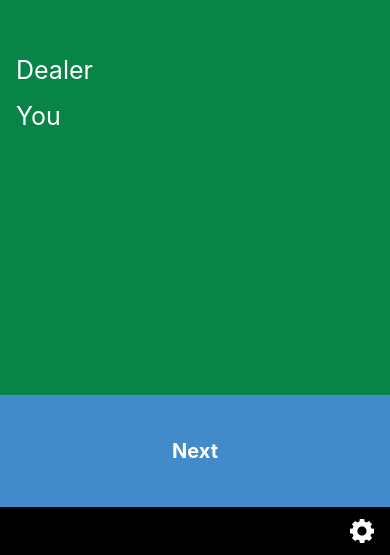
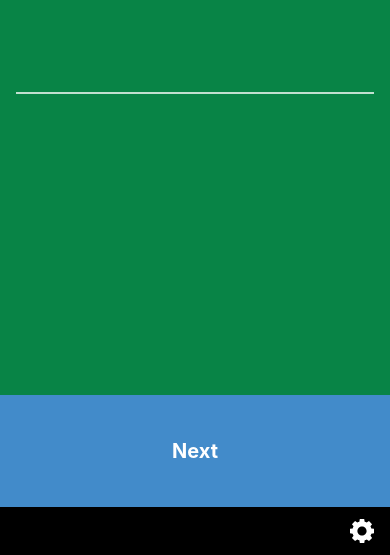
Before and after one commit to capelski/blackjump, a React Native app: screen / in a window 390 px wide. Shown: the part 289-844 px from the top of the page. Built offline with nearby package versions, Linux system fonts and the light colour scheme.

Commit message:
chore: minor adjustments

```diff
--- a/src/components/config-bar.tsx
+++ b/src/components/config-bar.tsx
@@ -11,7 +11,6 @@ interface ConfigBarProps {
 export const ConfigBar: React.FC<ConfigBarProps> = (props) => (
     <View
         style={{
-            // TODO Manage heights from App.tsx (to avoid scroll on all page)
             height: 48,
             width: '100%',
             backgroundColor: 'black',
--- a/src/components/hand-component.tsx
+++ b/src/components/hand-component.tsx
@@ -13,7 +13,7 @@ const getCardStyles = (suit: string) => ({
     backgroundColor: 'white',
     padding: 8,
     marginRight: 8,
-    marginVertical: 8,
+    marginBottom: 8,
     color: suit === '♦' || suit === '♥' ? 'red' : 'black'
 });
 
@@ -23,6 +23,8 @@ export const HandComponent: React.FC<HandComponentProps> = (props) => (
             flexDirection: 'row',
             maxWidth: '100%',
             flexWrap: 'wrap',
+            paddingTop: 8,
+            paddingHorizontal: 8,
             backgroundColor: props.isCurrentHand ? 'rgba(255, 255, 255, 0.2)' : undefined
         }}
     >
--- a/src/components/table.tsx
+++ b/src/components/table.tsx
@@ -24,23 +24,18 @@ export const Table: React.FC<TableProps> = (props) => (
             alignItems: 'center'
         }}
     >
-        <View style={{ width: '100%' }}>
-            <Text style={{ fontSize: 25, color: 'white' }}>Dealer</Text>
         {props.dealerHand && (
-                <HandComponent
-                    hand={props.dealerHand}
-                    isCurrentHand={props.phase === Phases.dealer}
-                />
+            <HandComponent hand={props.dealerHand} isCurrentHand={props.phase === Phases.dealer} />
         )}
-        </View>
         <View
             style={{
+                marginVertical: 16,
+                backgroundColor: 'white',
+                height: 2,
                 width: '100%',
-                marginTop: 16,
-                flexWrap: 'wrap'
+                opacity: 0.75
             }}
-        >
-            <Text style={{ fontSize: 25, color: 'white' }}>You</Text>
+        ></View>
         {props.playerHands?.map((hand, index) => (
             <HandComponent
                 key={index}
@@ -48,6 +43,5 @@ export const Table: React.FC<TableProps> = (props) => (
                 isCurrentHand={props.phase === Phases.player && index === props.playerHandIndex}
             />
         ))}
-        </View>
     </ScrollView>
 );
```
Lines whose indentation alone changed are shown as unchanged.
